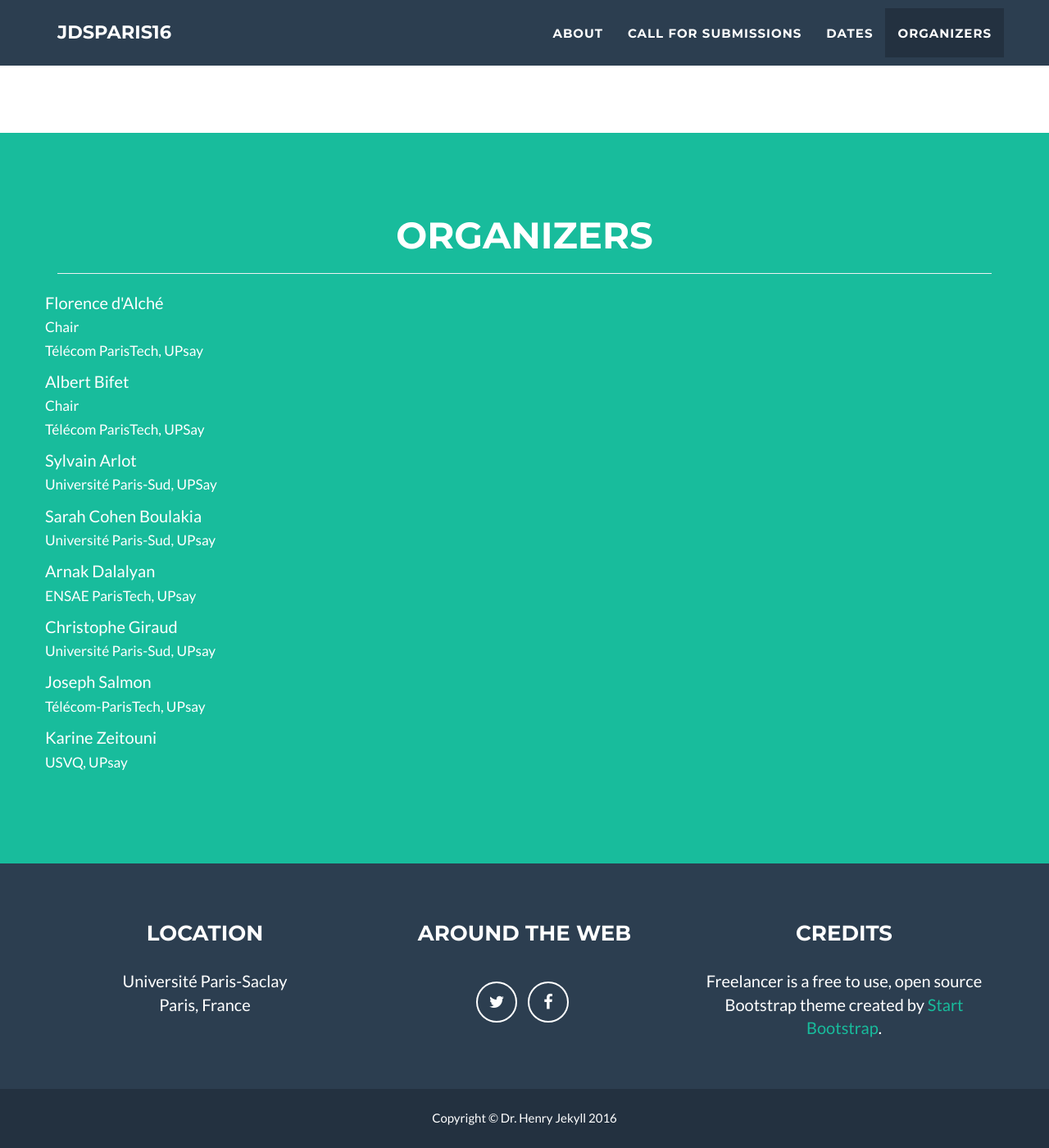
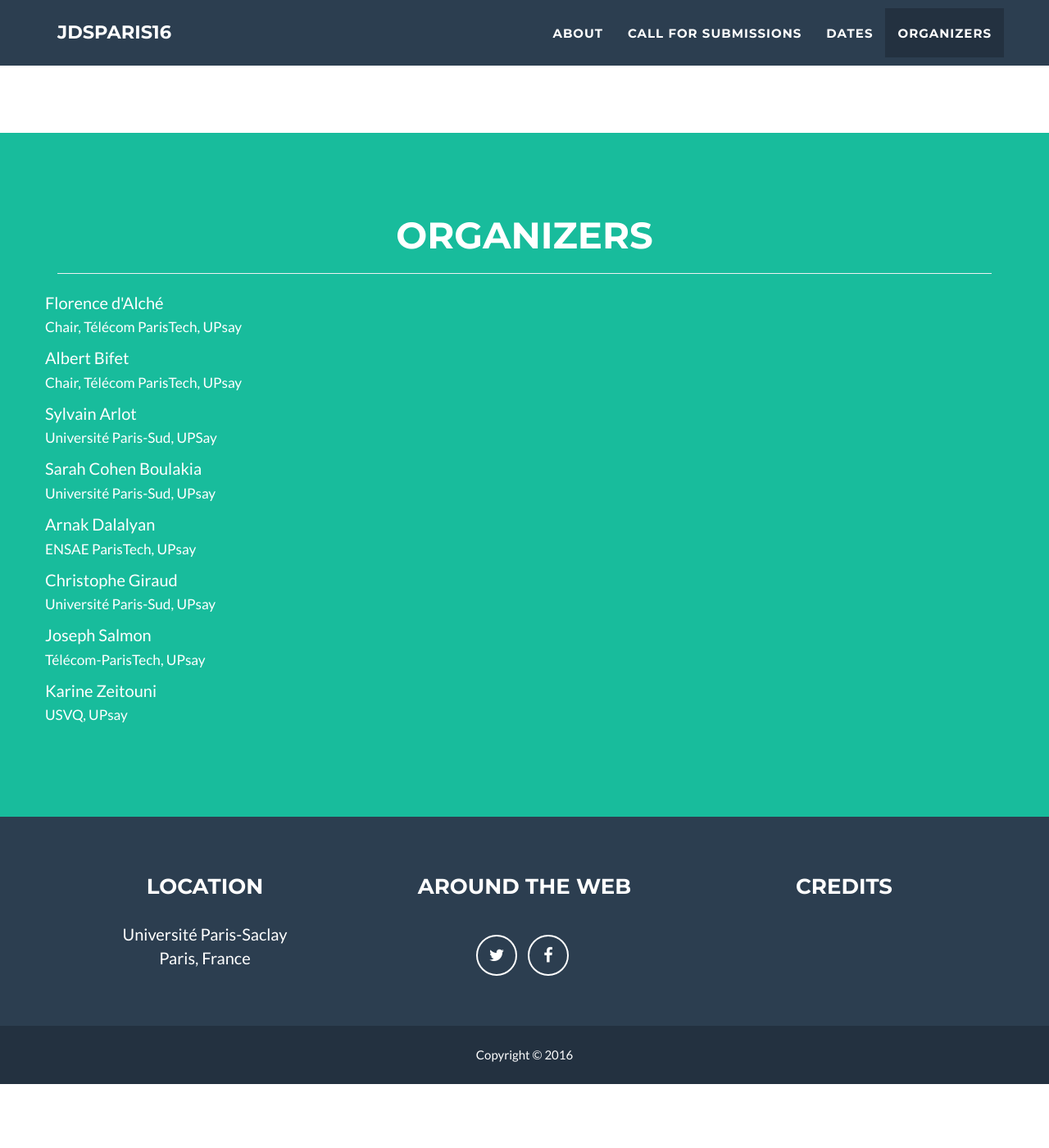
Before and after one commit to bigmine/jDSParis16, a Jekyll site: the page built from index.html, in a window 1280 px wide and 1400 px high, scrolled down 2569 px. Shown: the whole window at 82% size. Built offline with Jekyll 4.4.1, drawn with Linux system fonts in a browser that asks for light colours; after the commit the page ends 3891 px from its top, so only the background shows below that.

Commit message:
Minor changes

```diff
--- a/_config.yml
+++ b/_config.yml
@@ -32,7 +32,7 @@ color:
 
 # Footer settings
 footer:
-  copyright: Dr. Henry Jekyll
+  copyright: #Dr. Henry Jekyll
   location: Location
   social: Around the Web
   credits: Credits
@@ -50,7 +50,7 @@ address:
   - line: Paris, France
 
 # Credits content
-credits: 'Freelancer is a free to use, open source Bootstrap theme created by <a href="http://startbootstrap.com">Start Bootstrap</a>.'
+credits: ''
 
 # Build settings
 markdown: kramdown
--- a/_includes/organizers.html
+++ b/_includes/organizers.html
@@ -10,14 +10,10 @@
             <div class="row">
               <p>Florence d'Alché
                 <br>
-                <small>Chair
-                <br>
-                Télécom ParisTech, UPsay</small></p>
+                <small>Chair, Télécom ParisTech, UPsay</small></p>
               <p>Albert Bifet
                 <br>
-                <small>Chair
-                <br>
-                Télécom ParisTech, UPSay</small></p>
+                <small>Chair, Télécom ParisTech, UPsay</small></p>
               <p>Sylvain Arlot
                 <br>
                 <small>Université Paris-Sud, UPSay</small></p>
```
